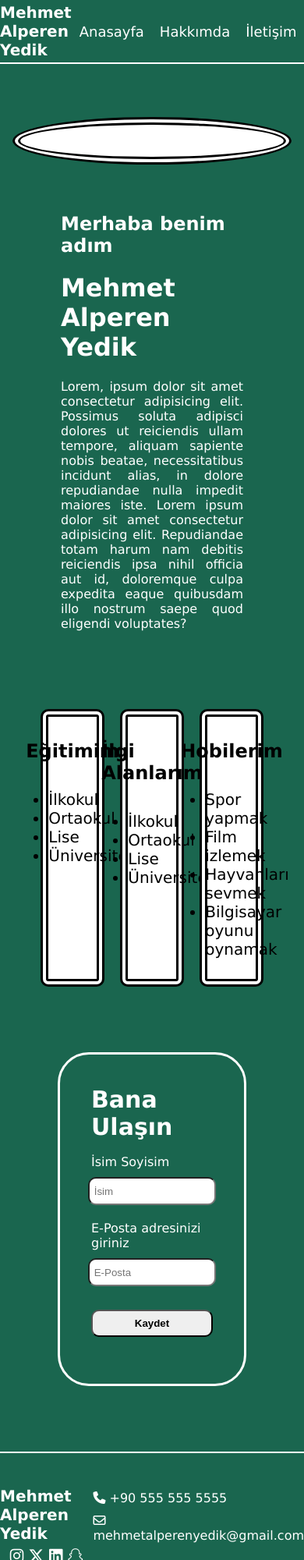
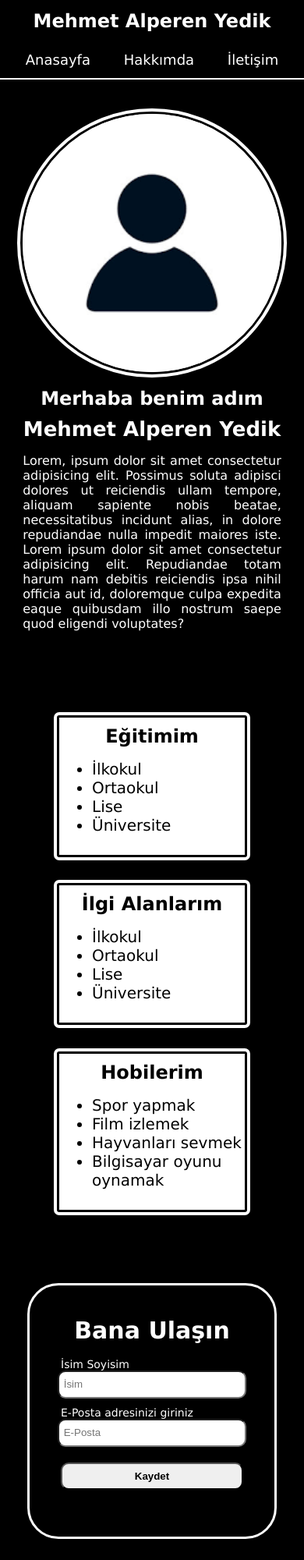
Before and after one commit to Alperen7K/portfolio-web-lesson, a plain HTML site: page index.html in a window 390 px wide. Shown: the top 2000 px of the page at 78% size. Drawn offline with Linux system fonts and the light colour scheme.

Commit message:
Son hali

```diff
--- a/index.html
+++ b/index.html
@@ -12,14 +12,27 @@
    body {
     margin: 0;
     padding: 0;
-    background-color: rgb(26, 102, 79);
+    background-color: black;
     color: white;
     font-family: "Lucida Sans", "Lucida Sans Regular", "Lucida Grande",
      "Lucida Sans Unicode", Geneva, Verdana, sans-serif;
    }
 
+   a {
+    color: white;
+    text-decoration: none;
+   }
+   a label {
+    cursor: pointer;
+   }
+
    /* Navbar class'ları */
+   /* ekran genişliği 640px üstü için */
+   @media (min-width: 640px) {
     .navbar {
+     position: sticky;
+     top: 0;
+     background-color: black;
      width: 100%;
      height: 80px;
      display: flex;
@@ -27,35 +40,127 @@
      align-items: center;
      border-bottom: 2px solid white;
     }
+
+    .navbar-title {
+     display: flex;
+    }
+
     .logo {
      font-size: 20px;
      font-weight: 600;
     }
+   }
+   /* ************ */
+
+   /* ekran genişliği 640px altı için */
+   @media (max-width: 640px) {
+    .navbar {
+     position: sticky;
+     top: 0;
+     background-color: black;
+     width: 100%;
+     height: 80px;
+     display: flex;
+     flex-direction: column;
+     gap: 20px 0;
+     padding: 10px 0;
+     justify-content: space-around;
+     align-items: center;
+     border-bottom: 2px solid white;
+    }
+
     .navbar-title {
      display: flex;
+     width: 100vw;
+     justify-content: space-evenly;
     }
+
+    .logo {
+     font-size: 24px;
+     font-weight: 600;
+    }
+   }
+   /* ******* */
+
    .navbar-title label {
     font-size: 18px;
     font-weight: 500;
     margin: 0 10px;
    }
+   /* Mause ile üstüne geldiğimizde olan efekt burada meydana geliyor */
+   .navbar-title label:hover {
+    border-bottom: 1px solid white;
+    animation-duration: 200ms;
+   }
 
    /* First Container */
+
+   /* ekran genişliği 640px altı için */
+   @media (max-width: 640px) {
+    .first-container {
+     margin: 4vh 0;
+     width: 100%;
+     /* height: 80vh; */
+     display: flex;
+     flex-direction: column;
+     align-items: center;
+     justify-content: center;
+     /* gap: 1vh; */
+    }
+
+    .first-container-title {
+     width: 85vw;
+     display: flex;
+     flex-direction: column;
+     align-items: center;
+     justify-content: center;
+    }
+
+    .first-container-title h2 {
+     margin: 0;
+     padding: 0;
+     padding-top: 10px;
+    }
+    .first-container-title h1 {
+     margin: 0;
+     padding: 0;
+     padding-top: 10px;
+     font-size: 26px;
+     text-align: center;
+    }
+
+    .first-container-title p {
+     text-align: justify;
+    }
+
+    .first-container-image {
+     width: 85vw;
+     height: 85vw;
+     border-radius: 100%;
+     border: 10px double black;
+     background: #fff;
+    }
+   }
+   /* ekran genişliği 640px üstü için */
+   @media (min-width: 640px) {
     .first-container {
      margin: 8vh 0;
      width: 100%;
-    height: 80vh;
+     height: 85vh;
      display: flex;
      flex-direction: column;
      align-items: center;
      gap: 5vh;
     }
+
     .first-container-title {
      width: 60vw;
     }
+
     .first-container-title p {
      text-align: justify;
     }
+
     .first-container-image {
      width: 40vh;
      height: 40vh;
@@ -63,8 +168,12 @@
      border: 10px double black;
      background: #fff;
     }
+   }
 
    /* Second Container */
+
+   /* ekran genişliği 640px üstü için */
+   @media (min-width: 768px) {
     .second-container {
      width: 100%;
      display: flex;
@@ -72,10 +181,13 @@
      gap: 5vw;
      margin: 10vh 0;
     }
+
     .second-container-item {
-    background-color: #fff;
+     background-color: #ffffffd8;
      color: black;
-    width: 15vw;
+     transition: transform 0.5s ease-in-out;
+
+     width: 180px;
      padding: 10px 2px;
      border: 10px double black;
      border-radius: 10px;
@@ -87,8 +199,52 @@
     .second-container-item li {
      font-size: 20px;
     }
+   }
+   /* ekran genişliği 640px altı için */
+   @media (max-width: 768px) {
+    .second-container {
+     width: 100%;
+     display: flex;
+     flex-direction: column;
+     justify-content: center;
+     align-items: center;
+     gap: 5vw;
+     margin: 10vh 0;
+    }
+
+    .second-container-item {
+     transition: transform 0.5s ease-in-out;
+
+     background-color: #fff;
+     color: black;
+     width: 60vw;
+     padding: 10px 2px;
+     border: 10px double black;
+     border-radius: 10px;
+     display: flex;
+     flex-direction: column;
+     align-items: start;
+    }
+
+    .second-container-item h2 {
+     width: max-content;
+     text-align: center;
+     margin: 0 auto;
+    }
+
+    .second-container-item li {
+     font-size: 20px;
+    }
+   }
+
+   .second-container-item:hover {
+    transform: scale(1.05);
+    transition: transform 0.5s ease-in-out;
+   }
 
    /* Third Container */
+   /* ekran genişliği 640px üstü için */
+   @media (min-width: 768px) {
     .third-container {
      width: 100%;
      display: flex;
@@ -99,8 +255,11 @@
      margin: 10vh 0;
      /* border: 10px double white;  */
     }
-     .third-container-inside{
+
+    .third-container-inside {
      display: flex;
+     transition: transform 0.5s ease-in-out;
+
      justify-content: center;
      gap: 2vw;
      flex-direction: column;
@@ -109,29 +268,33 @@
      padding: 40px;
      border: 3px solid white;
      border-radius: 40px;
+    }
 
-   }
     .third-title {
      font-size: 30px;
      font-weight: 600;
     }
+
     .third-form-container {
      width: 100%;
      display: flex;
      flex-direction: column;
      align-items: center;
     }
+
     .third-form-label {
      margin-top: 10px;
      width: 100%;
     }
+
     .third-form {
      height: 30px;
      width: 100%;
-    margin: 10px 0;
-    background:white;
+     /* margin: 10px 0; */
+     background: white;
      border-radius: 10px;
     }
+
     .third-button {
      width: 100%;
      height: 35px;
@@ -139,8 +302,78 @@
      border-radius: 10px;
      margin: 20px 0;
     }
+   }
+   /* ekran genişliği 640px altı için */
+   @media (max-width: 768px) {
+    .third-container {
+     width: 100%;
+     display: flex;
+     justify-content: center;
+     gap: 2vw;
+     flex-direction: column;
+     align-items: center;
+     margin: 10vh 0;
+     /* border: 10px double white;  */
+    }
+
+    .third-container-inside {
+     display: flex;
+     justify-content: center;
+     transition: transform 0.5s ease-in-out;
+
+     gap: 2vw;
+     flex-direction: column;
+     align-items: center;
+     width: 60vw;
+     padding: 40px;
+     border: 3px solid white;
+     border-radius: 40px;
+    }
+
+    .third-title {
+     font-size: 30px;
+     font-weight: 600;
+    }
+
+    .third-form-container {
+     width: 100%;
+     display: flex;
+     flex-direction: column;
+     align-items: center;
+    }
+
+    .third-form-label {
+     font-size: 14px;
+     margin-top: 10px;
+     width: 100%;
+    }
+
+    .third-form {
+     height: 30px;
+     width: 100%;
+     /* margin: 10px 0; */
+     background: white;
+     border-radius: 10px;
+    }
+
+    .third-button {
+     width: 100%;
+     height: 35px;
+     font-weight: 600;
+     border-radius: 10px;
+     margin: 20px 0;
+     padding: 0;
+    }
+   }
+
+   .third-container-inside:hover {
+    transform: scale(1.02);
+    transition: transform 0.5s ease-in-out;
+   }
 
    /* Footer */
+   /* ekran genişliği 640px üstü için */
+   @media (min-width: 768px) {
     .footer {
      width: 100%;
      border-top: 2px solid white;
@@ -148,37 +381,86 @@
      display: flex;
      justify-content: space-around;
     }
+
     .footer-sağ {
      display: flex;
      flex-direction: column;
     }
+
     .footer-sağ-label {
      margin: 5px 0;
     }
+
     .footer-sol {
      display: flex;
      flex-direction: column;
      align-items: center;
     }
+
     .footer-sol-icon {
      margin: 5px 0;
      font-size: 20px;
     }
+   }
+   /* ekran genişliği 640px altı için */
+   @media (max-width: 768px) {
+    .footer {
+     width: 100%;
+     border-top: 2px solid white;
+     padding: 2vh 0;
+     display: flex;
+     flex-direction: column;
+     align-items: center;
+     gap: 25px;
+    }
+
+    .footer-sağ {
+     display: flex;
+     flex-direction: column;
+     gap: 10px;
+    }
+
+    .footer-sağ-label {
+     margin: 5px 0;
+    }
+
+    .footer-sol {
+     display: flex;
+     flex-direction: column;
+     align-items: center;
+    }
+
+    .footer-sol-icon {
+     width: 100%;
+     margin: 10px 0 0 0;
+     display: flex;
+     justify-content: center;
+     gap: 15px;
+     font-size: 20px;
+    }
+   }
   </style>
  </head>
+
  <body>
   <!-- Navbar -->
   <div class="navbar">
    <label class="logo">Mehmet Alperen Yedik</label>
    <div class="navbar-title">
+    <a href="#navbar">
      <label>Anasayfa</label>
+    </a>
+    <a href="#about">
      <label>Hakkımda</label>
+    </a>
+    <a href="#cominication">
      <label>İletişim</label>
+    </a>
    </div>
   </div>
-  <!-- <img class="first-container-image" src="/cv-foto.png" /> -->
-  <div class="first-container">
-   <div class="first-container-image"></div>
+  <!-- First Container -->
+  <div id="navbar" class="first-container">
+   <img class="first-container-image" src="/örnekResim.png" />
    <div class="first-container-title">
     <h2>Merhaba benim adım</h2>
     <h1>Mehmet Alperen Yedik</h1>
@@ -194,7 +476,7 @@
    </div>
   </div>
   <!-- Second Section -->
-  <div class="second-container">
+  <div id="about" class="second-container">
    <div class="second-container-item">
     <h2>Eğitimim</h2>
     <ul>
@@ -224,7 +506,7 @@
    </div>
   </div>
   <!-- Third Section -->
-  <div class="third-container">
+  <div id="cominication" class="third-container">
    <div class="third-container-inside">
     <label class="third-title">Bana Ulaşın</label>
 
@@ -246,21 +528,33 @@
    <div class="footer-sol">
     <label class="logo">Mehmet Alperen Yedik</label>
     <div class="footer-sol-icon">
+     <a href="https://instagram.com">
       <i class="fa-brands fa-instagram"></i>
+     </a>
+     <a href="https://instagram.com">
       <i class="fa-brands fa-x-twitter"></i>
+     </a>
+     <a href="https://instagram.com">
       <i class="fa-brands fa-linkedin"></i>
+     </a>
+     <a href="https://instagram.com">
       <i class="fa-brands fa-snapchat"></i>
+     </a>
     </div>
    </div>
    <div class="footer-sağ">
+    <a href="tel:+905555555555">
      <label class="footer-sağ-label"
       ><i class="fa-solid fa-phone"></i>
       +90 555 555 5555
      </label>
+    </a>
+    <a href="mailto:mehmetalperenyedik@gmail.com">
      <label class="footer-sağ-label"
       ><i class="fa-sharp fa-regular fa-envelope"></i>
       mehmetalperenyedik@gmail.com
      </label>
+    </a>
    </div>
   </div>
  </body>
```
Also changed, not shown: deneme.html (deleted, +0 -21 lines), cv-foto.png (deleted), örnekResim.png (added). Lines whose indentation alone changed are shown as unchanged.
